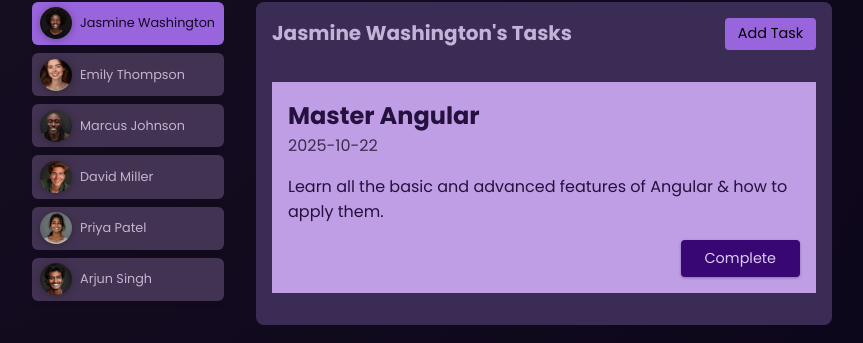
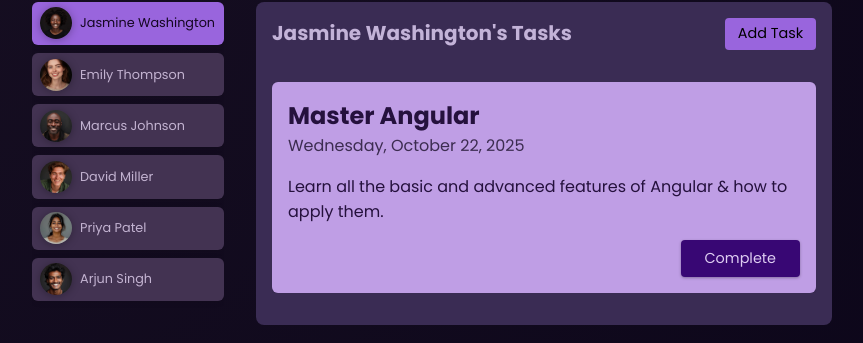
Before and after one commit to ulugbek-abdimurodov/EasyTask-Angular, an Angular app: page / in a window 1280 px wide. Both pictures are taken after a click on the button "Jasmine Washington". Shown: the part 270-613 px from the top of the page, without its empty margins (208-1071 px from the left). Built offline with nearby package versions, Linux system fonts and the light colour scheme.

Commit message:
card-ui + dateFormat (DatePipe)

```diff
--- /dev/null
+++ b/src/app/shared/card/card.component.css
@@ -0,0 +1,5 @@
+div {
+  border-radius: 6px;
+  box-shadow: 0 1px 6px rgba(0, 0, 0, 0.1);
+  overflow: hidden;
+}
--- /dev/null
+++ b/src/app/shared/card/card.component.html
@@ -0,0 +1,3 @@
+<div>
+    <ng-content />
+</div>
--- a/src/app/tasks/task/task.component.html
+++ b/src/app/tasks/task/task.component.html
@@ -1,8 +1,10 @@
+<app-card>
   <article>
     <h2>{{ task.title }}</h2>
-  <time>{{ task.dueDate }}</time>
+    <time>{{ task.dueDate | date: 'fullDate' }}</time>
     <p>{{ task.summary }}</p>
     <p class="actions">
-    <button (click)="onCompleteTask()" >Complete</button>
+      <button (click)="onCompleteTask()">Complete</button>
     </p>
   </article>
+</app-card>
--- a/src/app/tasks/task/task.component.ts
+++ b/src/app/tasks/task/task.component.ts
@@ -1,11 +1,13 @@
 import { Component, Input, Output, EventEmitter } from '@angular/core';
+import { DatePipe } from '@angular/common';
 
 import { type Task } from './task.model';
+import { CardComponent } from "../../shared/card/card.component";
 
 @Component({
   selector: 'app-task',
   standalone: true,
-  imports: [],
+  imports: [CardComponent, DatePipe],
   templateUrl: './task.component.html',
   styleUrl: './task.component.css'
 })
--- a/src/app/user/user.component.css
+++ b/src/app/user/user.component.css
@@ -1,9 +1,3 @@
-div {
-  border-radius: 6px;
-  box-shadow: 0 1px 6px rgba(0, 0, 0, 0.1);
-  overflow: hidden;
-}
-
 button {
   display: flex;
   align-items: center;
--- a/src/app/user/user.component.html
+++ b/src/app/user/user.component.html
@@ -1,6 +1,6 @@
-<div>
+<app-card>
   <button [class.active]="selected" (click)="onSelectUser()">
     <img [src]="imagePath" [alt]="user.name" />
     <span>{{ user.name }}</span>
   </button>
-</div>
+</app-card>
--- a/src/app/user/user.component.ts
+++ b/src/app/user/user.component.ts
@@ -1,12 +1,14 @@
 import { Component, EventEmitter, Input, output, Output } from '@angular/core';
 
 import { type User } from './user.model';
+import { CardComponent } from "../shared/card/card.component";
 
 @Component({
   selector: 'app-user',
   standalone: true,
   templateUrl: './user.component.html',
-  styleUrl: './user.component.css'
+  styleUrl: './user.component.css',
+  imports: [CardComponent]
 })
 export class UserComponent {
   @Input({ required: true }) user!: User;
```
Also changed, not shown: src/app/shared/card/card.component.ts (added, +12 -0 lines). Lines whose indentation alone changed are shown as unchanged.
